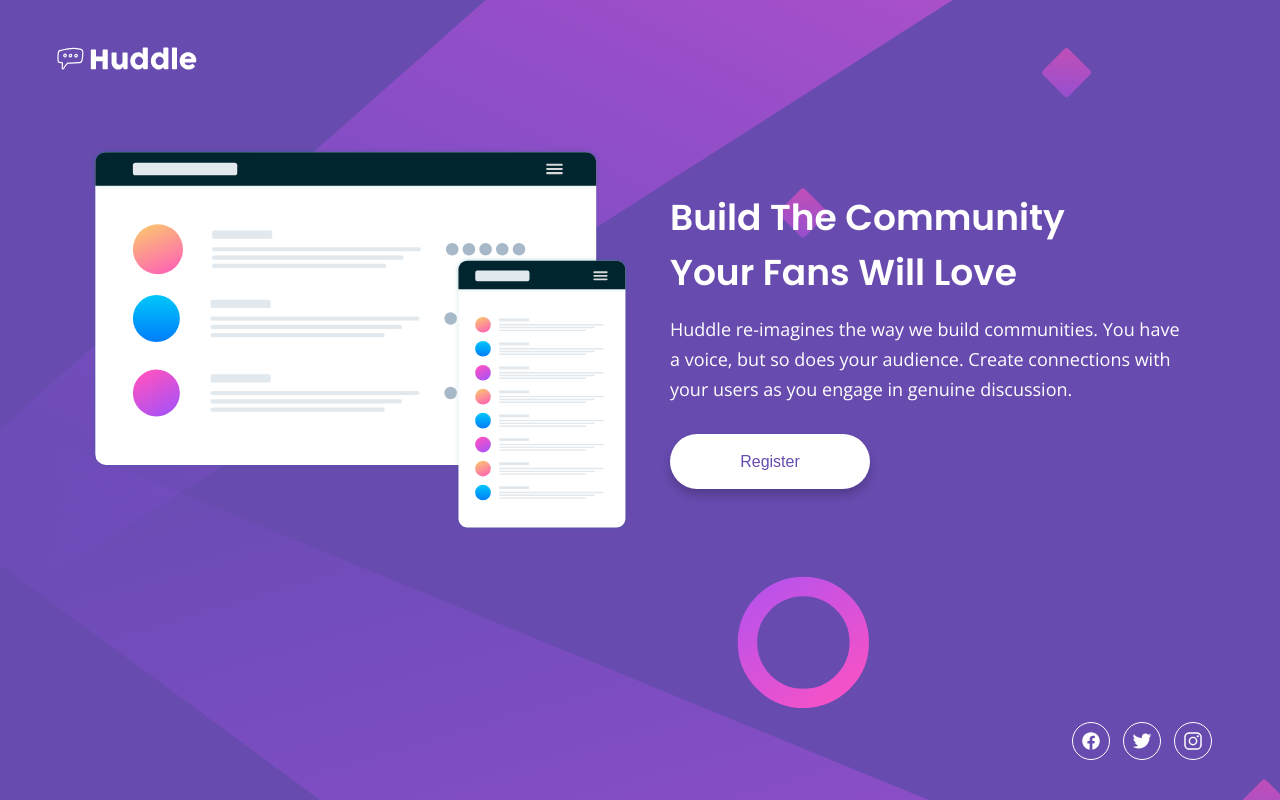
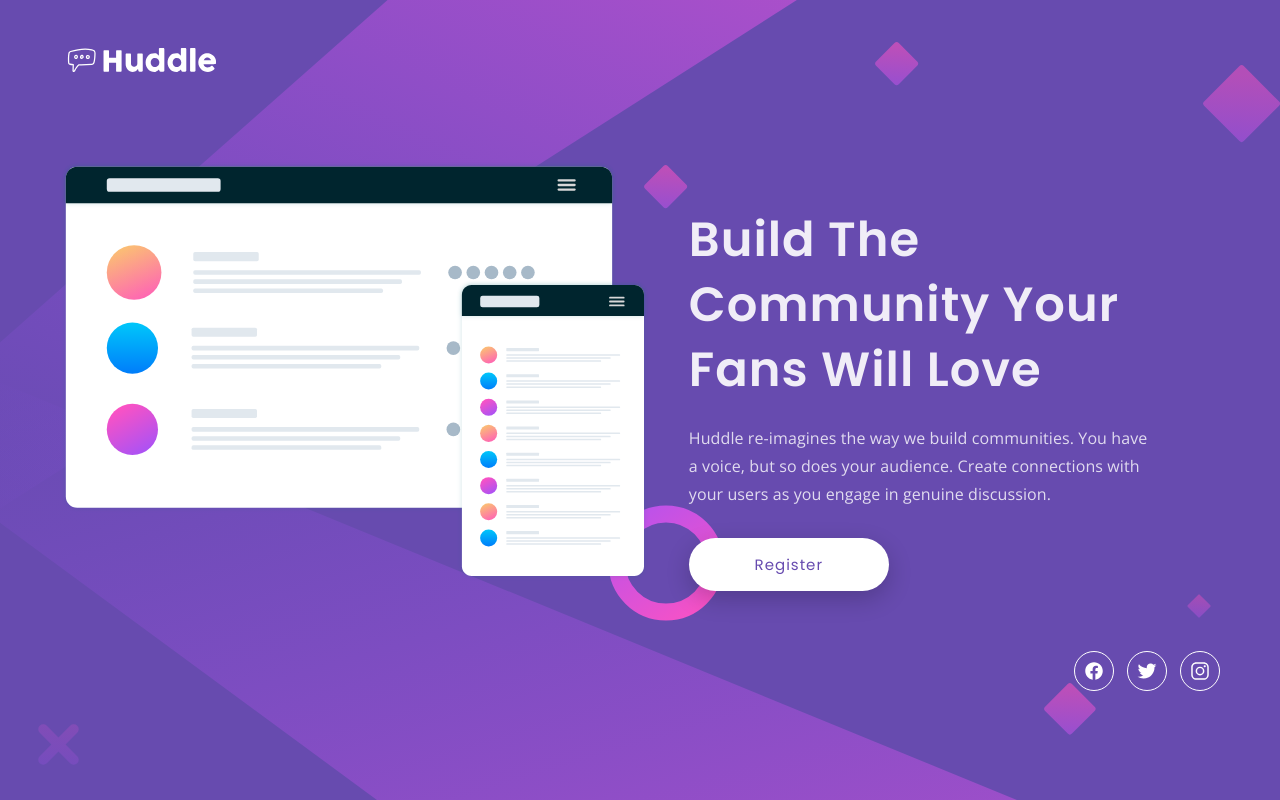
Before and after one commit to Eduardo347387/Huddle-landing-page, a plain HTML site: page index.html in a window 1280 px wide. Drawn offline with nearby package versions, Linux system fonts and the light colour scheme.

Commit message:
modified hmtl y css

```diff
--- a/css/style.scss
+++ b/css/style.scss
@@ -1,79 +1,100 @@
 @import url('https://fonts.googleapis.com/css2?family=Open+Sans&family=Poppins:wght@400;600&display=swap');
+
 :root{
     --violet: hsl(257, 40%, 49%);
     --Soft_Magenta: hsl(300, 69%, 71%);
+    --white: hsl(0, 0%, 100%);
+    --open_Sans: 'Open Sans', sans-serif;
+    --Poppins: 'Poppins', sans-serif;
+}
+
+html{
+    font-size: 62.5%;
 }
 
 *{
     margin: 0;
     padding: 0;
     box-sizing: border-box;
+    transition: all 0.5s ease-in-out;
 }
 body{
     background-color:var(--violet);
     background-image: url(../images/bg-mobile.svg);
     background-repeat:no-repeat;
-    background-size:375px;
-
+    background-position: top;
+    background-size: 100%;
 }
 
-main{
-    header{
-        display: flex;
-        justify-content: center;
+.container{
+    padding: 3.5rem 3rem 1rem 3rem;
+    overflow: hidden;
+    min-width: 17rem;
+    min-height: 100vh;
+    display: flex;
+    flex-direction: column;
+    .header{
+        align-self: start;
+        img{
+            width:12rem;
+        }
 
-        img{
-            margin: 28px 0 56px -150px;
-            width:150px;
-        }
     }
-    article{
+    .box-content{
+        margin-top: 4.5rem;
         display: flex;
         flex-direction: column;
         justify-content:center;
         align-items:center;
         img{
-            width: 300px;
-            margin-bottom: 65px;
+            width: 83.5vw;
         }
 
-        .texts{
+        .content-texts{
+            padding: 0 1rem;
+            margin-top: 6rem;
             display: flex;
             flex-direction: column;
             align-items: center;
-            color : #fff;
-            font-family: 'Open Sans', sans-serif;
-            h1{
-                font-family: 'Poppins', sans-serif;
-                font-size: 25px;
+
+            .title,.paragraph{
+                color: var(--white);
+                text-align: center;
+            }
+            .title{
+                font-family: var(--Poppins);
+                font-size: 2.18rem;
                 font-weight:600;
-                text-align: center;
-                margin-bottom:14px
+                opacity: 0.9;
             }
-            p{
-
+            .paragraph{
+                margin-top: 1.3rem;
+                font-family: var(--open_Sans);
                 font-weight: 400;
-                text-align:center;
-                font-size:18px;
-                line-height: 28px;
-                padding: 0 19px;
-                margin-bottom: 30px;
+                font-size:1.3rem;
+                letter-spacing: 0.01rem;
+                line-height: 2.2rem;
+                padding: 0 1.9rem;
+                opacity: 0.8;
             }
 
             button{
-                width: 190px;
-                height: 50px;
+                margin-top: 2.5rem;
+                width: 23rem;
+                height: 4rem;
                 color: var(--violet);
-                background-color:#fff;
+                background-color:var(--white);
+                font-family: var(--Poppins);
+                font-weight: 400;
+                font-size: 1.3rem;
+                letter-spacing: 0.1rem;
                 border: none;
-                border-radius: 35px;
-                box-shadow: 0px 6px 10px rgba(0, 0, 0,0.2);
-                font-size: 14px;
-                margin-bottom: 65px;
-
+                border-radius: 3.5rem;
+                box-shadow: 0 0.8rem 2.5rem rgba(0, 0, 0,0.2);
+                cursor: pointer;
                 &:hover{
                     background-color: var(--Soft_Magenta);
-                    color: white;
+                    color: var(--white);
                 }
             }
 
@@ -81,179 +102,123 @@ main{
     }
 
     footer{
-        padding: 15px 0;
+        margin-top: 6rem;
+        padding: 1rem 0;
         ul{
             display: flex;
-            gap: 13px;
+            column-gap: 1.3rem;
+            align-items: center;
             justify-content: center;
             li{
+                cursor: pointer;
                 list-style: none;
-                font-size:20px;
+                font-size:2rem;
                 color: #fff;
-                border: 1px solid #fff;
+                border: 0.1rem solid #fff;
                 border-radius:50%;
                 span{
-
                     display: flex;
-                    padding: 8px;
+                    padding: 0.9rem;
                 }
                 &:hover{
                     color: var(--Soft_Magenta);
-                     border: 1px solid var(--Soft_Magenta);
+                    border: 0.1rem solid var(--Soft_Magenta);
                 }
             }
         }
     }
 }
 
-@media only screen and (min-width: 376px){
-    body {
-        background-size: 767px;
+
+@media(min-width:450px){
+    body{
+        background-image: url(../images/bg-desktop.svg);
+        background-size: cover;
+        background-position: right;
     }
-    main{
-        article{
 
-            .texts{
-                h1{
-                    padding: 0 24px;
+    .container{
+        .box-content{
+            img{
+                width: 65vw;
+            }
+            .content-texts{
+                .title{
+                    font-size: 3rem;
+                    max-width: 60rem;
                 }
-                p{
-                    padding: 0 20px;
+                .paragraph{
+                    max-width: 47rem;
+                    font-size: 1.5rem;
+                    line-height: 2.5rem;
                 }
             }
-        }
 
-        footer{
-            padding: 15px 0;
         }
     }
 }
 
-@media only screen and (min-width:768px){
-    body{
-        background-size: 894px;
-    }
-    main{
-        header{
+@media(min-width:714px){
 
+    .container{
+        padding: 4rem 6rem 1rem 6rem;
+        .header{
             img{
-                margin: 28px 0 56px -280px;
-                width:150px;
+                width: 16rem;
             }
         }
-
-        article{
+        .box-content{
+            margin-top: 7rem;
+            display: grid;
+            grid-template-columns: 1fr 1fr;
+            column-gap: 4rem;
             img{
-                width: 450px;
+                width: 50vw;
             }
-            .texts{
+            .content-texts{
+                padding: 0;
+                margin-top: 5.5rem;
+                align-items: flex-start;
+                align-self: flex-start;
+                .title,.paragraph{
+                    text-align: left;
+                }
+                .paragraph{
+                    margin-top: 2.2rem;
+                    padding: 0;
+                }
                 button{
-                    font-size:16px;
-                    width: 200px;
-                    height: 55px;
+                    margin-top: 3rem;
+                    width: 20rem;
+                    height: 5.3rem;
+                    font-size: 1.5rem;
                 }
             }
-
         }
-
         footer{
-            margin: -50px 0 0 0;
+            margin-top: 5rem;
+            align-self: flex-end;
         }
     }
 }
 
-@media only screen and (min-width: 894px){
- body{
-    background-image: url(../images/bg-desktop.svg);
-    background-repeat: no-repeat;
-    background-size: 1504px;
- }
-
- main{
-    header{
-        justify-content: flex-start;
-        img{
-            margin:40px 0 70px 50px;
-        }
-
-    }
-    article{
-        img{
-            width: 500px;
-        }
-        .texts{
-            p{
-                padding:0 100px;
+@media(min-width:1200px){
+    .container{
+        .box-content{
+            img{
+                width: 46vw;
             }
-        }
-    }
- }
-}
-
-@media only screen and (min-width:1160px){
-    main{
-        article{
-            padding: 0 90px;
-            display: grid;
-            column-gap: 40px;
-            grid-template-columns: repeat(7,1fr);
-
-            img{
-                width: 540px;
-                grid-column: 1/4;
-            }
-            .texts{
-                align-items: flex-start;
-                grid-column:4/8;
-                h1{
-                    font-size: 36px;
-                    max-width: 400px;
-                    text-align: left;
-                    padding: 0 0 0 0;
-
+            .content-texts{
+                .title{
+                    line-height: 6.5rem;
+                    letter-spacing: 0.1rem;
+                    font-size: 4.8rem;
                 }
-                p{
-                    text-align: left;
-                    padding: 0 0 0 0;
-                    max-width: 525px;
-                    line-height: 30px;
+                .paragraph{
+                    font-size: 1.6rem;
+                    line-height: 2.8rem;
                 }
-            }
-        }
-
-        footer{
-            margin-top:110px;
-            ul{
-                justify-content: end;
-                margin-right: 68px;
             }
         }
     }
 }
-
-@media only screen and (min-width:1440px){
-    body{
-        background-size: 1265px;
-    }
-    main{
-        header {
-            img{
-                margin:40px 0 70px 70px;
-            }
-        }
-        article{
-
-            padding:0 70px;
-            img{
-                width:690px;
-            }
-            .texts{
-                margin-bottom: 96px;
-            }
-        }
-        footer{
-            margin:0;
-        }
-    }
-
-}
--- a/index.html
+++ b/index.html
@@ -9,18 +9,18 @@
 </head>
 
 <body>
-  <main>
-    <header>
+  <main class="content-center container">
+    <header class="header">
       <img src="images/logo.svg" alt="logo">
     </header>
 
-    <article>
+    <div class="box-content">
       <img src="images/illustration-mockups.svg" alt="">
 
-      <section class="texts">
-        <h1>Build The Community Your Fans Will Love</h1>
+      <section class="content-texts">
+        <h1 class="title">Build The Community Your Fans Will Love</h1>
 
-        <p>Huddle re-imagines the way we build communities.
+        <p class="paragraph">Huddle re-imagines the way we build communities.
         You have a voice, but so does your audience.
         Create connections with your users as you engage
         in genuine discussion.
@@ -29,7 +29,7 @@
         <button>Register</button>
       </section>
 
-    </article>
+    </div>
 
     <footer>
       <ul>
```
Also changed, not shown: css/style.css, 1 other file.
